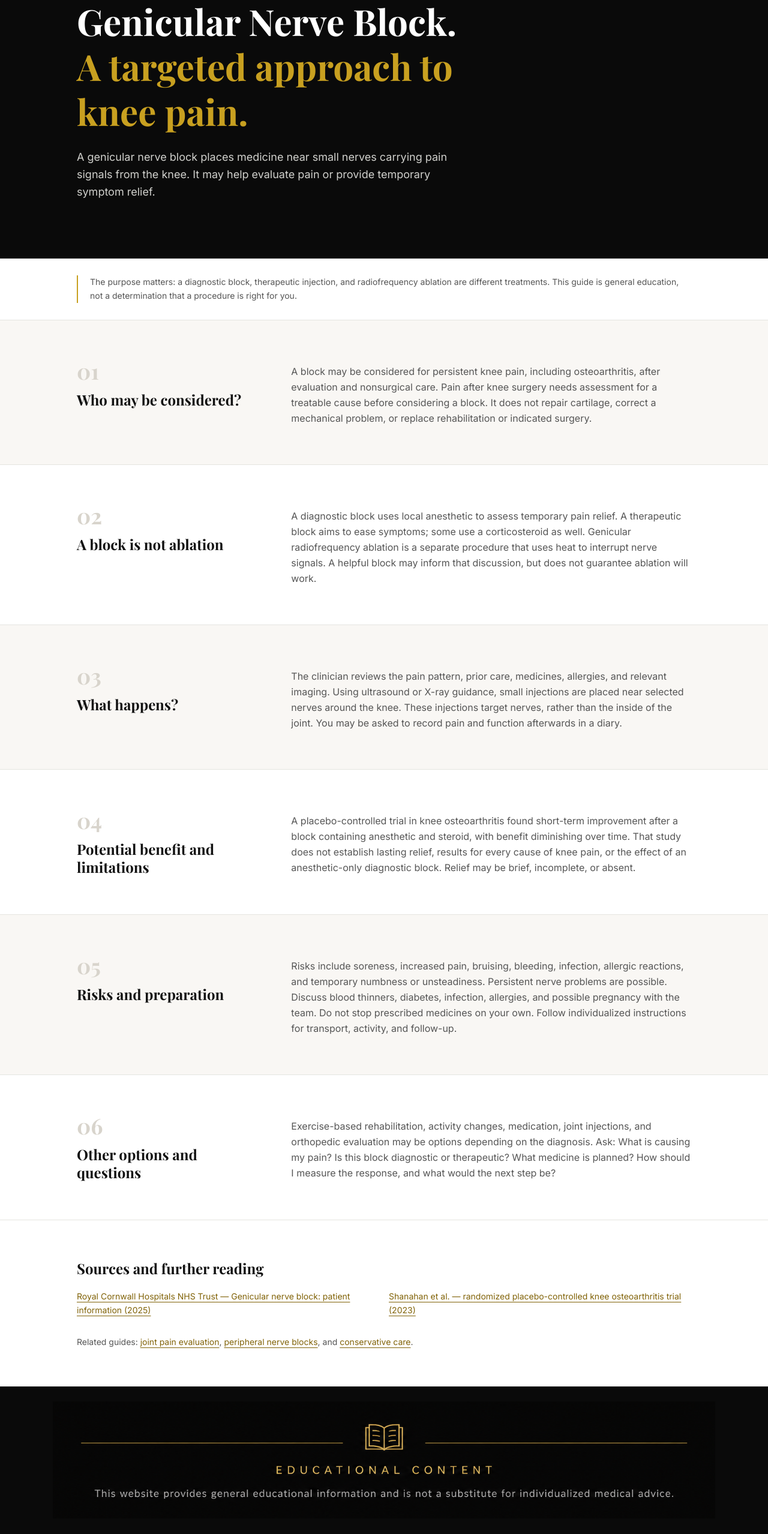
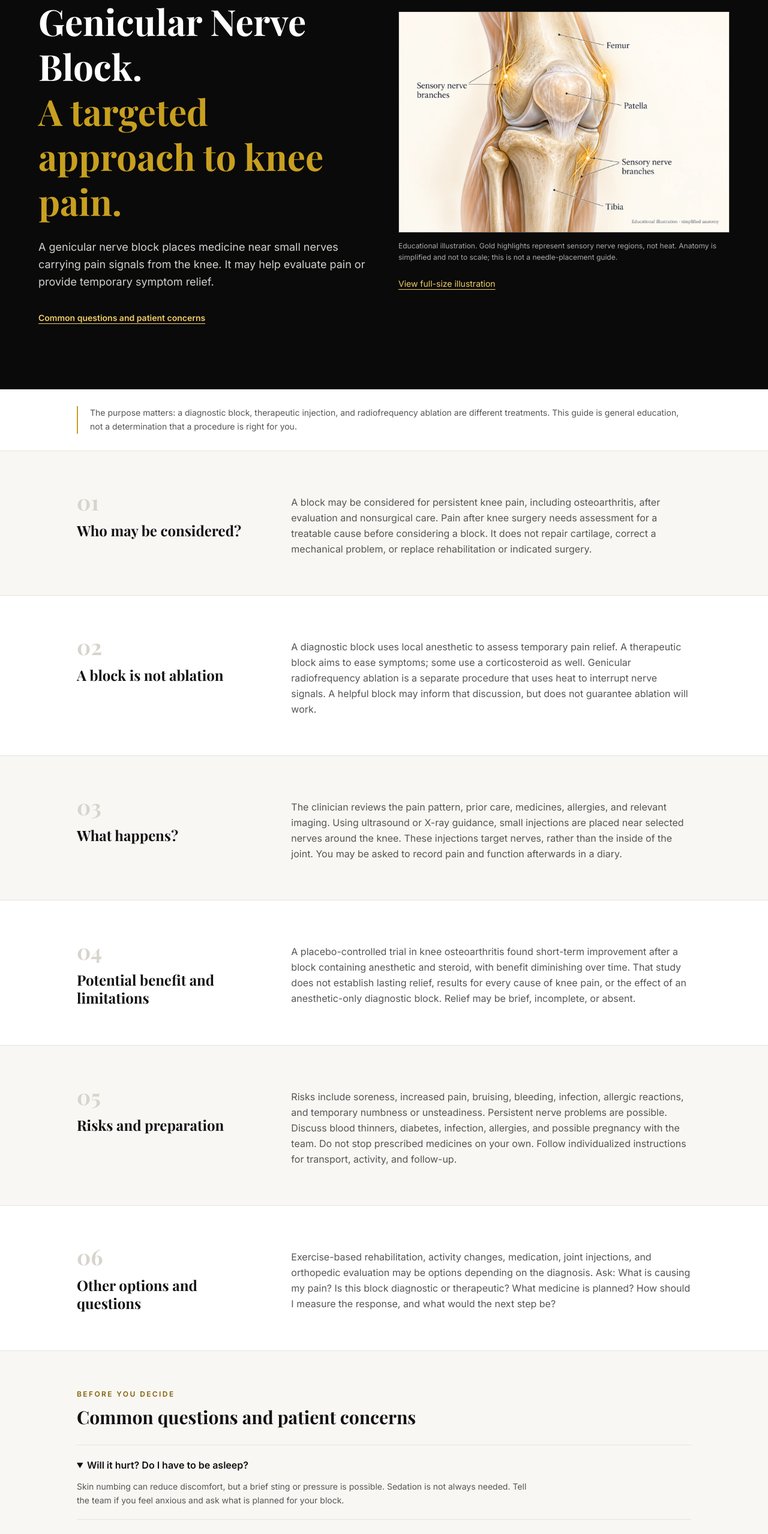
Before and after one commit to SimonDardashti/drdardashti-website, a Next.js app: page /procedures/genicular-nerve-block in a window 1280 px wide. Shown: the part 234-2791 px from the top of the page at 60% size. Built offline with nearby package versions, Linux system fonts and the light colour scheme; a web font is replaced by a local one.

Commit message:
Add genicular illustration, patient FAQs, and accessible notice behavior

```diff
--- a/app/(en)/procedures/genicular-nerve-block/page.tsx
+++ b/app/(en)/procedures/genicular-nerve-block/page.tsx
@@ -1,5 +1,6 @@
 import type { Metadata } from "next";
 import Link from "next/link";
+import Image from "next/image";
 
 const SITE_URL = "https://www.drdardashti.com";
 const PAGE_URL = `${SITE_URL}/procedures/genicular-nerve-block`;
@@ -10,8 +11,8 @@ export const metadata: Metadata = {
   title: { absolute: title },
   description,
   alternates: { canonical: PAGE_URL },
-  openGraph: { type: "website", title, description, url: PAGE_URL },
-  twitter: { card: "summary", title, description },
+  openGraph: { type: "website", title, description, url: PAGE_URL, images: [{ url: "/images/procedures/genicular-nerve-block-concept.webp", width: 1536, height: 1024, alt: "Educational illustration of sensory nerve regions around the knee" }] },
+  twitter: { card: "summary_large_image", title, description, images: ["/images/procedures/genicular-nerve-block-concept.webp"] },
 };
 
 const pageSchema = {
@@ -42,19 +43,42 @@ const sections = [
   { number: "06", title: "Other options and questions", text: "Exercise-based rehabilitation, activity changes, medication, joint injections, and orthopedic evaluation may be options depending on the diagnosis. Ask: What is causing my pain? Is this block diagnostic or therapeutic? What medicine is planned? How should I measure the response, and what would the next step be?" },
 ];
 
+const commonQuestions = [
+  { question: "Will it hurt? Do I have to be asleep?", answer: "Skin numbing can reduce discomfort, but a brief sting or pressure is possible. Sedation is not always needed. Tell the team if you feel anxious and ask what is planned for your block." },
+  { question: "How soon will I know whether it helped?", answer: "A diagnostic block is assessed while the local anesthetic is working. Record pain and the activities your team recommends. The timing and duration depend on the medicine; do not assume lasting relief from an early response." },
+  { question: "Does a successful block mean I need ablation?", answer: "No. A response can inform a separate discussion about genicular radiofrequency ablation, alternatives, risks, and your goals. A block does not commit you to another procedure or guarantee its outcome." },
+  { question: "Will my knee be numb or weak? Can I walk?", answer: "Temporary numbness or unsteadiness can occur. Ask the team to check that you can walk safely before leaving, and follow their activity instructions. Do not push through weakness or reduced sensation." },
+  { question: "Can I drive myself home?", answer: "Arrange transport according to your clinic’s instructions. Do not drive while sedated, numb, weak, or unsteady. Ask in advance when driving, work, and usual activities can safely resume for you." },
+  { question: "Should I stop medicines or fast beforehand?", answer: "Tell the team about blood thinners, diabetes medicines, allergies, and all other treatments. Follow their specific medication and fasting instructions; do not stop prescribed medicines or assume fasting is required on your own." },
+  { question: "Can it help after a knee replacement?", answer: "It may be discussed for selected patients, but persistent pain after surgery needs evaluation for its cause first. A block does not correct an implant problem or replace assessment by your surgical team." },
+  { question: "What if it does not help, or the pain comes back?", answer: "That is useful information for follow-up, not a reason to keep repeating injections automatically. Review the pain diary and diagnosis with your clinician and discuss rehabilitation, other treatments, or further evaluation." },
+  { question: "What symptoms should I report afterwards?", answer: "Contact the treating team promptly for new or worsening weakness, persistent numbness, increasing pain, or signs of infection such as redness, swelling, or fever. Breathing difficulty or a severe allergic reaction requires emergency care." },
+  { question: "Will insurance cover it?", answer: "Coverage and out-of-pocket costs depend on your plan and the proposed procedure. Ask the office and insurer about authorization and a written estimate before scheduling." },
+];
+
 const sources = [
   { label: "Royal Cornwall Hospitals NHS Trust — Genicular nerve block: patient information (2025)", href: "https://doclibrary-rcht.cornwall.nhs.uk/DocumentsLibrary/RoyalCornwallHospitalsTrust/PatientInformation/Pain/RCHT3080GenicularNerveBlock.pdf" },
-  { label: "Shanahan et al. — randomized placebo-controlled knee osteoarthritis trial (2023)", href: "https://pubmed.ncbi.nlm.nih.gov/36369781/" },
+  { label: "Shanahan et al. — Genicular Nerve Block for Pain Management in Patients With Knee Osteoarthritis: A Randomized Placebo-Controlled Trial. Arthritis & Rheumatology (2023); DOI: 10.1002/art.42384", href: "https://pubmed.ncbi.nlm.nih.gov/36369781/" },
 ];
 
 export default function GenicularNerveBlockPage() {
   return <>
     <script type="application/ld+json" dangerouslySetInnerHTML={{ __html: JSON.stringify(pageSchema) }} />
     <section className="border-b border-[#1a1a1a] bg-[#0a0a0a] px-6 py-16 text-white md:py-24">
-      <div className="mx-auto max-w-5xl">
+      <div className="mx-auto grid max-w-6xl grid-cols-1 items-center gap-10 md:grid-cols-12 md:gap-12">
+        <div className="md:col-span-6">
         <p className="text-xs font-semibold uppercase tracking-[0.25em] text-[#c8a020]">Patient Education · Knee Pain</p>
-        <h1 className="mt-5 max-w-3xl text-4xl font-bold leading-tight sm:text-5xl md:text-6xl" style={{ fontFamily: "var(--font-playfair), Georgia, serif" }}>Genicular Nerve Block.<br/><span className="text-[#c8a020]">A targeted approach to knee pain.</span></h1>
+        <h1 className="mt-5 text-4xl font-bold leading-tight sm:text-5xl lg:text-6xl" style={{ fontFamily: "var(--font-playfair), Georgia, serif" }}>Genicular Nerve Block.{" "}<br/><span className="text-[#c8a020]">A targeted approach to knee pain.</span></h1>
         <p className="mt-6 max-w-2xl text-lg leading-relaxed text-[#d1d1cd]">A genicular nerve block places medicine near small nerves carrying pain signals from the knee. It may help evaluate pain or provide temporary symptom relief.</p>
+        <a href="#common-questions" className="mt-6 inline-flex min-h-11 items-center text-sm font-semibold text-[#f1cf68] underline underline-offset-4 focus-visible:outline focus-visible:outline-2 focus-visible:outline-offset-4 focus-visible:outline-[#f1cf68]">Common questions and patient concerns</a>
+        </div>
+        <figure className="md:col-span-6">
+          <div className="overflow-hidden border border-[#393939] bg-[#faf7f0]">
+            <Image src="/images/procedures/genicular-nerve-block-concept.webp" alt="Conceptual front view of a knee with the femur, patella, tibia, and sensory nerve branches labeled. Highlighted regions lie around the knee rather than inside the joint." width={1536} height={1024} preload unoptimized className="h-auto w-full" />
+          </div>
+          <figcaption className="mt-3 text-xs leading-relaxed text-[#aaa]">Educational illustration. Gold highlights represent sensory nerve regions, not heat. Anatomy is simplified and not to scale; this is not a needle-placement guide.</figcaption>
+          <a href="/images/procedures/genicular-nerve-block-concept.webp" target="_blank" rel="noopener noreferrer" className="mt-3 inline-flex min-h-11 items-center text-sm text-[#f1cf68] underline underline-offset-4 focus-visible:outline focus-visible:outline-2 focus-visible:outline-offset-4 focus-visible:outline-[#f1cf68]">View full-size illustration<span className="sr-only"> (opens in a new tab)</span></a>
+        </figure>
       </div>
     </section>
     <div className="border-b border-[#e5e5e0] bg-white px-6 py-7">
@@ -69,6 +93,18 @@ export default function GenicularNerveBlockPage() {
         <p className="text-base leading-relaxed text-[#555] md:col-span-8 md:pt-2">{section.text}</p>
       </div>
     </section>)}
+    <section id="common-questions" className="scroll-mt-28 border-b border-[#e5e5e0] bg-[#f9f7f4] px-6 py-12 md:py-16" aria-labelledby="common-questions-heading">
+      <div className="mx-auto max-w-5xl">
+        <p className="text-xs font-semibold uppercase tracking-[0.2em] text-[#806207]">Before you decide</p>
+        <h2 id="common-questions-heading" className="mt-3 text-3xl font-bold text-[#111]" style={{ fontFamily: "var(--font-playfair), Georgia, serif" }}>Common questions and patient concerns</h2>
+        <div className="mt-7 divide-y divide-[#e5e5e0] border-y border-[#e5e5e0]">
+          {commonQuestions.map((item, index) => <details key={item.question} open={index === 0} className="group py-5">
+            <summary className="cursor-pointer text-base font-semibold leading-relaxed text-[#111] focus-visible:outline focus-visible:outline-2 focus-visible:outline-offset-4 focus-visible:outline-[#806207]">{item.question}</summary>
+            <p className="mt-3 max-w-3xl text-sm leading-relaxed text-[#555]">{item.answer}</p>
+          </details>)}
+        </div>
+      </div>
+    </section>
     <section className="bg-white px-6 py-12 md:py-16" aria-labelledby="genicular-sources">
       <div className="mx-auto max-w-5xl">
         <h2 id="genicular-sources" className="text-2xl font-bold text-[#111]" style={{ fontFamily: "var(--font-playfair), Georgia, serif" }}>Sources and further reading</h2>
--- a/components/Footer.tsx
+++ b/components/Footer.tsx
@@ -31,7 +31,7 @@ export default function Footer() {
 
   return (
     <footer className="bg-[#0a0a0a] text-white border-t border-[#1a1a1a]">
-      <div id="educational-content-notice" className="max-w-6xl mx-auto px-6 py-6 scroll-mt-24">
+      <div id="educational-content-notice" tabIndex={-1} className="max-w-6xl mx-auto px-6 py-6 scroll-mt-24">
         <Image
           src={isSpanish ? "/images/ui/educational-content-footer-es.png" : "/images/ui/educational-content-footer.png"}
           alt={isSpanish ? "Aviso de contenido educativo." : "Educational content notice."}
@@ -40,6 +40,9 @@ export default function Footer() {
           className="w-full h-auto"
           sizes="(max-width: 1152px) 100vw, 1152px"
         />
+        <p className="mt-3 text-sm leading-relaxed text-[#aaa] md:sr-only">
+          {isSpanish ? "Este sitio web ofrece información educativa general y no sustituye el consejo médico personalizado." : "This website provides general educational information and is not a substitute for individualized medical advice."}
+        </p>
       </div>
 
       <div className="max-w-6xl mx-auto px-6 pb-16 grid grid-cols-1 md:grid-cols-3 gap-12">
--- a/components/Header.tsx
+++ b/components/Header.tsx
@@ -140,7 +140,16 @@ export default function Header() {
           <div className="border-t border-[#1a1a1a] pt-4 mt-2">
             <Link
               href="#educational-content-notice"
-              onClick={() => setMenuOpen(false)}
+              onClick={(event) => {
+                event.preventDefault();
+                setMenuOpen(false);
+                window.requestAnimationFrame(() => {
+                  window.location.hash = "educational-content-notice";
+                  const notice = document.getElementById("educational-content-notice");
+                  notice?.scrollIntoView({ block: "start" });
+                  notice?.focus({ preventScroll: true });
+                });
+              }}
               aria-label={isSpanish ? "Ver aviso de educación para pacientes" : "View patient education notice"}
               className="flex items-center gap-1.5 text-[#c8a020] text-[10px] font-semibold tracking-[0.3em] uppercase opacity-75 hover:opacity-100 transition-opacity duration-200 no-underline"
             >
--- a/scripts/verify-genicular-language.mjs
+++ b/scripts/verify-genicular-language.mjs
@@ -31,6 +31,16 @@ assert.equal([...page.matchAll(/<h1\b/g)].length, 1);
 assert.equal([...page.matchAll(/<html\b/g)].length, 1);
 assert.ok(!page.includes('rel="alternate"'));
 assert.ok(!page.includes("Prepared for clinician review"));
+assert.ok(page.includes('src="/images/procedures/genicular-nerve-block-concept.webp"'));
+assert.ok(page.includes('width="1536" height="1024"'));
+assert.ok(page.includes('href="/images/procedures/genicular-nerve-block-concept.webp"'));
+assert.equal([...page.matchAll(/<details\b/g)].length, 10);
+assert.equal([...page.matchAll(/<summary\b/g)].length, 10);
+assert.ok(page.includes('href="#common-questions"'));
+assert.ok(page.includes('id="common-questions"'));
+assert.ok(page.includes('href="#educational-content-notice"'));
+assert.ok(page.includes('id="educational-content-notice"'));
+assert.ok(page.includes("10.1002/art.42384"));
 const sources = page.match(/<section[^>]*aria-labelledby="genicular-sources"[\s\S]*?<\/section>/)?.[0];
 assert.ok(sources);
 assert.equal(hrefs(sources).filter((href) => href.startsWith("https://")).length, 2);
```
Also changed, not shown: public/images/procedures/genicular-nerve-block-concept.webp (added), 1 other file (tests, documents, lock files or other folders).
